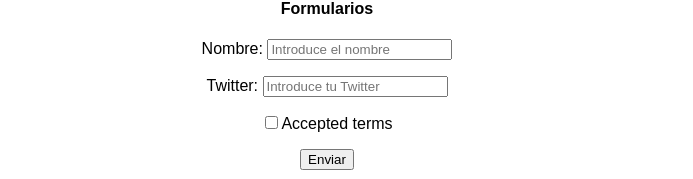
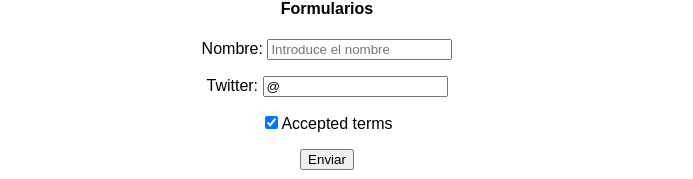
Before and after one commit to Pauliih/curso_react, a React (Create React App) app: page / in a window 1280 px wide. Shown: the part 264-443 px from the top of the page, without its empty margins (313-1006 px from the left). Built offline with nearby package versions, Linux system fonts and the light colour scheme.

Commit message:
Controlated components (most recomendated for forms)

```diff
--- a/src/sections/forms.js
+++ b/src/sections/forms.js
@@ -1,18 +1,26 @@
 import React, {Component} from 'react';
 
 export default class Form extends Component {
+  // 1. Agrego un state inicial
+  constructor() {
+    super();
+    this.state = {
+      inputName: '',
+      inputTwitter: '@',
+      inputTerms: true
+    };
+  }
   // Creo el método
   handleSubmit = (event) => {
     event.preventDefault(); // para evitar que el botóm haga submit
-    const name = this.inputName.value;
-    const email = document.getElementById('twitter').value;
-    console.log({name,
-      email });
+    console.log(this.state);
   }
 
   handleChange = (event) => {
     console.log('handleChange');
     console.log(event.target.checked);
+    // 5 modificamos el inputTerms con el nuevo valor
+    this.setState({inputTerms: event.target.checked});
   }
 
   render() {
@@ -25,9 +33,13 @@ export default class Form extends Component {
             <input
               id='name'
               name='userName'
+              // 3 agregamos onChange para  cambiar su estado manualmente
+              onChange={event => this.setState({inputName: event.target.value})}
               placeholder='Introduce el nombre'
               // Añado el atributo ref al input para recuperar el valor
-              ref={inputElement => this.inputName = inputElement} />
+              ref={inputElement => this.inputName = inputElement}
+              // 2 usamos el state inicial para que cada input muestre el valor
+              value={this.state.inputName}/>
           </p>
 
           <p>
@@ -35,12 +47,19 @@ export default class Form extends Component {
             <input
               id='twitter'
               name='twitterAccount'
-              placeholder='Introduce tu Twitter' />
+              // 3 agregamos onChange para  cambiar su estado manualmente
+              onChange={event => this.setState({ inputTwitter: event.target.value })}
+              placeholder='Introduce tu Twitter'
+              // 2 usamos el state inicial para que cada input muestre el valor
+              value={this.state.inputTwitter} />
           </p>
 
           <p>
             <label>
-              <input onChange={this.handleChange}
+              <input
+                // 2 usamos el state inicial para que cada input muestre el valor
+                checked={this.state.inputTerms}
+                onChange={this.handleChange}
                 type='checkbox' />
                 Accepted terms
             </label>
```
